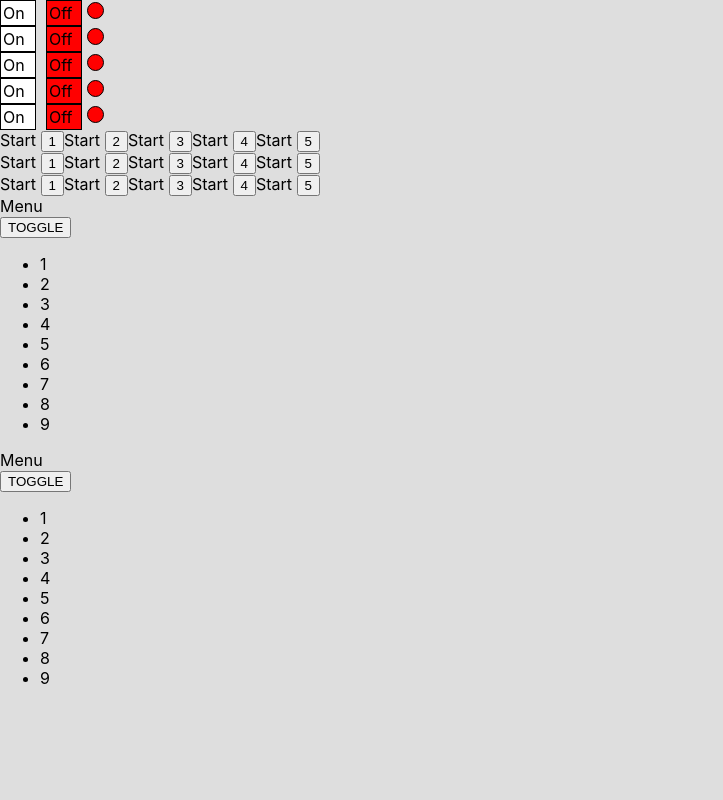
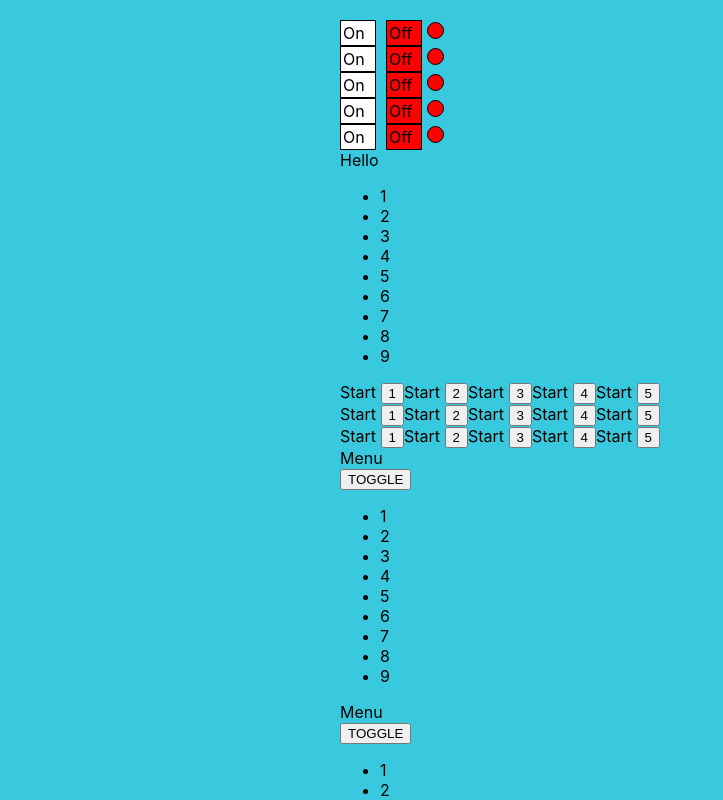
Before and after one commit to SlavaShensev/lessons-kabzda, a React (Create React App) app: page / in a window 1280 px wide. Shown: the top 800 px of the page, without its empty margins (0-723 px from the left). Built offline with nearby package versions, Linux system fonts and the light colour scheme.

Commit message:
refactoring_UncontrolledRating_if_else

```diff
--- a/src/App.css
+++ b/src/App.css
@@ -1,3 +1,5 @@
 body {
-    background: #dedede;
+    background: #39c9de;
+    width: 600px;
+    margin: 20px auto;
 }
--- a/src/App.tsx
+++ b/src/App.tsx
@@ -4,6 +4,7 @@ import OnOff from "./components/component/OnOff/OnOff";
 import UncontrolledAccordion
     from "./components/component/UncontrolledAccordion/UncontrolledAccordion";
 import UncontrolledRating from "./components/component/UncontrolledRating/UncontrolledRating";
+import Accordion from "./components/component/Accordion/Accordion";
 
 function App() {
     return (
@@ -13,6 +14,7 @@ function App() {
             <OnOff/>
             <OnOff/>
             <OnOff/>
+            <Accordion slogan={'Hello'} collapsed={false}/>
             <UncontrolledRating/>
             <UncontrolledRating/>
             <UncontrolledRating/>
--- a/src/components/component/UncontrolledRating/UncontrolledRating.tsx
+++ b/src/components/component/UncontrolledRating/UncontrolledRating.tsx
@@ -1,4 +1,14 @@
 import React, {useState} from "react";
+
+type StartPropsType = {
+    selected: boolean
+}
+
+function Star(props: StartPropsType) {
+    return <span>
+        {props.selected ? <b>Start </b> : 'Start '}
+    </span>
+}
 
 function UncontrolledRating() {
     let [on, setOn] = useState(0)
@@ -33,16 +43,4 @@ function UncontrolledRating() {
     )
 }
 
-type StartPropsType = {
-    selected: boolean
-}
-
-function Star(props: StartPropsType) {
-    if (props.selected === true) {
-        return <span><b>Start </b></span>
-    } else {
-        return <span>Start </span>
-    }
-}
-
 export default UncontrolledRating;
```
Also changed, not shown: 1 other file (tests, documents, lock files or other folders).
